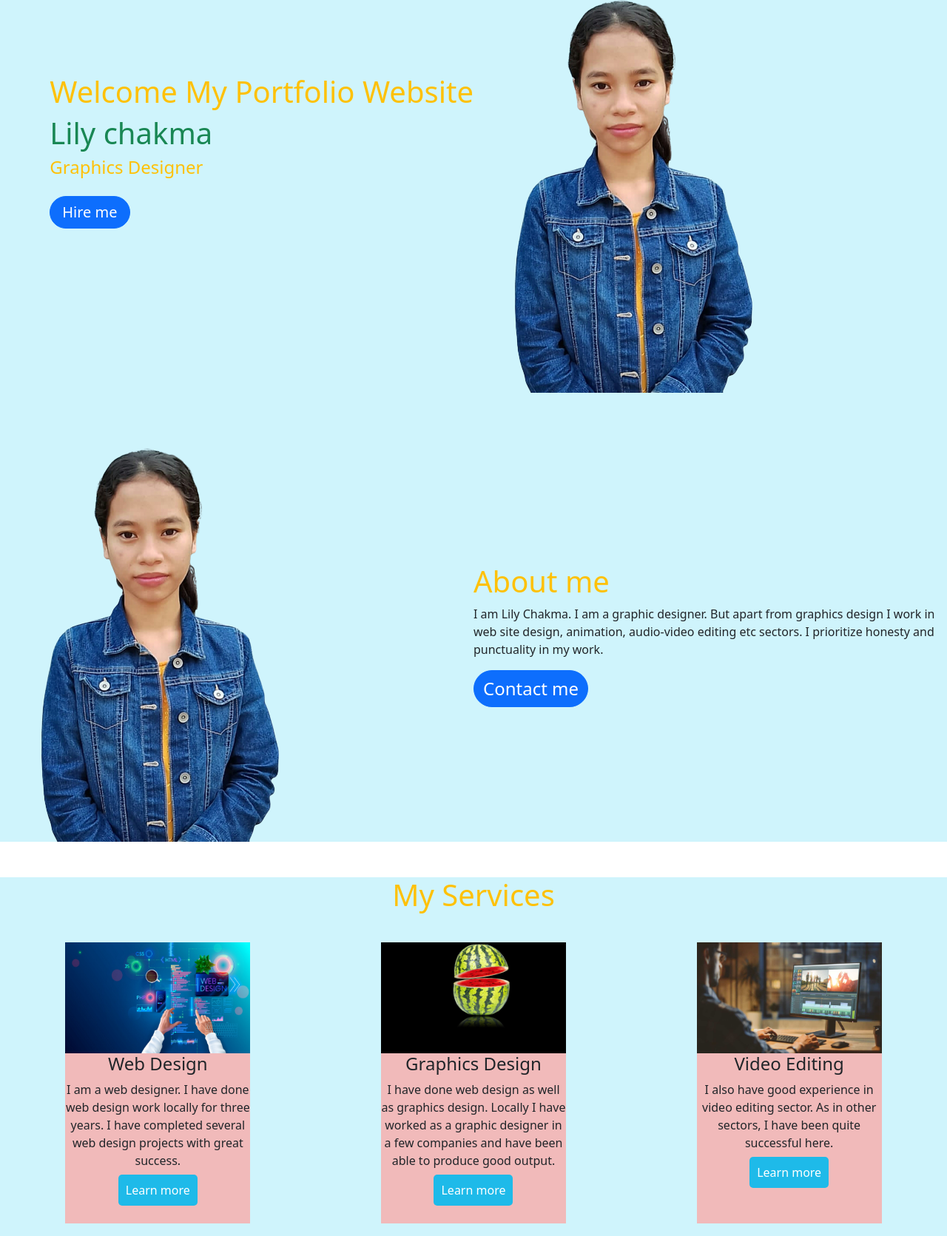
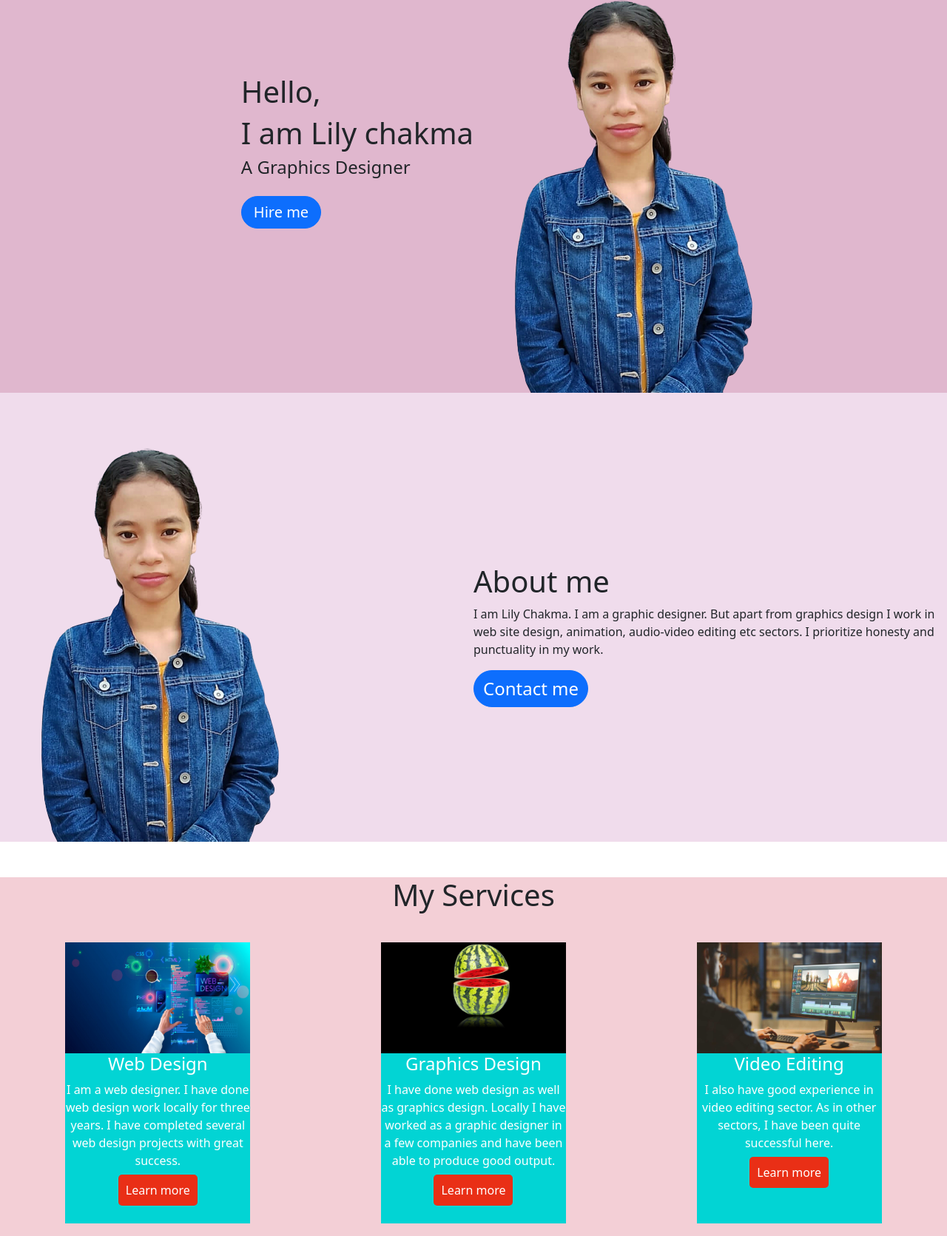
Before and after one commit to lilycm/portfolio-assignment, a plain HTML site: page index.html in a window 1280 px wide. Shown: the part 148-1819 px from the top of the page at 74% size. Drawn offline with Linux system fonts and the light colour scheme.

Commit message:
fifthy commit

```diff
--- a/index.html
+++ b/index.html
@@ -48,16 +48,16 @@
               </nav>
         </section>
         <!-- home section start -->
-        <section id="section-home" class="bg-info-subtle mt-5">
+        <section id="section-home" class="h-sec mt-5">
             <div class=" home-section">
                 <div class=" home-page ms-auto">
-                    <h1 class="text-warning">
-                        Welcome My Portfolio Website
+                    <h1 class="text-dark">
+                        Hello,
                     </h1>
-                    <h1 class="text-success" id="name">
-                        Lily chakma
+                    <h1 class="text-dark" id="name">
+                        I am Lily chakma
                     </h1>
-                    <h3 class="text-warning fs-4">Graphics Designer</h3>
+                    <h3 class="text-dark fs-4"> A Graphics Designer</h3>
                     <button type="button" class="btn btn-primary rounded-pill fs-5 mt-3 ps-3 pe-3">Hire me</button>
                 </div>
                 <div>
@@ -67,13 +67,13 @@
         </section>
         <!-- home section-end -->
         <!-- about section start -->
-        <section id="about-section" class="bg-info-subtle">
+        <section id="about-section" class="ab-sec">
             <div class=" about ms-auto">
                 <div>
                     <img class="mt-4" src="/images/lily.png" alt="">
                 </div>
                 <div class=" about-body ms-auto">
-                    <h1 class="text-warning ms-auto pt-5">About me</h1>
+                    <h1 class="text-dark ms-auto pt-5">About me</h1>
                     <p>
                        I am Lily Chakma. I am a graphic designer. But apart from graphics design I work in web site design, animation, audio-video editing etc sectors. I prioritize honesty and punctuality in my work.
                     </p>
@@ -85,8 +85,8 @@
         </section>
         <!-- about section end -->
         <!-- services section start -->
-        <section id="services-section" class="bg-info-subtle bg-opacity-75">
-            <h1 class="fs-1 text-warning text-center mt-5">My Services</h1>
+        <section id="services-section" class="services-sec">
+            <h3 class="fs-1 text-dark text-center mt-5">My Services</h3>
             <div class="container-work ms-auto">
                 <div class="boxes">
                     <div class="box one">
@@ -179,7 +179,7 @@
             </div>
         </section>
         <!-- porfolio section start -->
-        <section id="portfolio-section">
+        <section id="portfolio-section" class="port-sec">
             <h3 class="text-center mt-5">My portfolio</h3>
             <div class="images mt-5">
                 <img class="img" src="/images/glob.jpg" alt="">
@@ -192,7 +192,7 @@
         </section>
         <!-- portfolio section end -->
         <!-- works section start -->
-        <section id="sample-section">
+        <section id="sample-section" class="samp-sec">
             <h3 class="text-center mt-5">My Previous Work</h3>
             <div class="works ms-auto text-center">
                 <div class="card shadow-lg m-4 w-75 mx-auto text-center" style="width: 18rem;">
--- a/style/style.css
+++ b/style/style.css
@@ -21,9 +21,15 @@ background-color: rgb(0, 255, 255);
     transform: rotateX('360deg');
     transition-duration: 1.5s;
 }
+.h-sec{
+    background-color: rgb(224, 183, 206);
+}
 .home-section{
     display: grid;
     grid-template-columns: repeat(2, 1fr);
+}
+.ab-sec{
+    background-color: #f0dcec;
 }
 .about{
     display: grid;
@@ -38,6 +44,9 @@ background-color: rgb(0, 255, 255);
 }
 /* home section end */
 /* services section start */
+.services-sec{
+    background-color: rgb(243, 207, 214);
+}
 .works{
     display: grid;
     grid-template-columns: repeat(3, 1fr);
@@ -63,8 +72,9 @@ background-color: rgb(0, 255, 255);
    text-align: center;
 }
 .box.one{
-    background-color: rgb(241, 186, 186);
+    background-color: rgb(2, 212, 212);
     z-index: 1;
+    color: #ffffff;
 }
 .box.one img{
     width: 250px;
@@ -73,7 +83,7 @@ background-color: rgb(0, 255, 255);
 .box.one a{
     text-decoration: none;
     color: white;
-    background: #1ebae9;
+    background: #e92f16;
     border-radius: 5px;
     padding: 10px;
     font-size: 16px;
@@ -85,7 +95,7 @@ background-color: rgb(0, 255, 255);
 }
 .box.two{
     position: absolute;
-    background-color: blueviolet;
+    background-color: rgb(0, 38, 255);
     z-index: 0;
     transition: transform 2s;
 }
@@ -218,11 +228,17 @@ background-color: rgb(0, 255, 255);
 }
 /* skills section end */
 /* sample section start */
+.samp-sec{
+    background-color: rgb(255, 232, 224);
+}
 .works .card:hover{
     border: 1px solid goldenrod;
 }
 
 /* portfolio section start */
+.port-sec{
+    background-color: rgb(223, 222, 221);
+}
 .images{
     display: grid;
     grid-template-columns: repeat(3, 1fr);
@@ -243,6 +259,9 @@ background-color: rgb(0, 255, 255);
 
 /* portfolio section end */
 /* accordion section start */
+.accordion{
+    background-color: rgb(247, 199, 224);
+}
 .accordion-items{
     display: flex;
     flex-direction: column;
```
